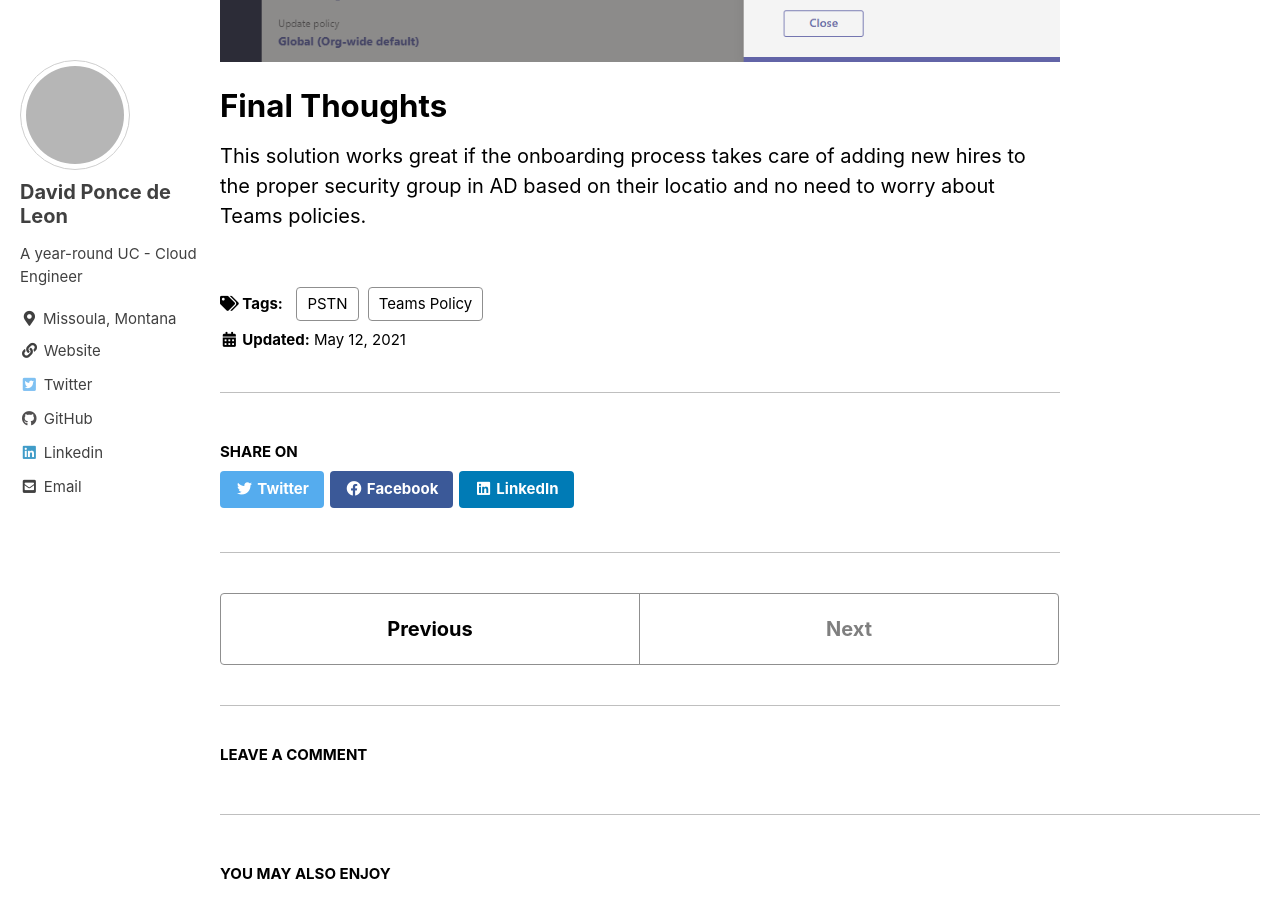
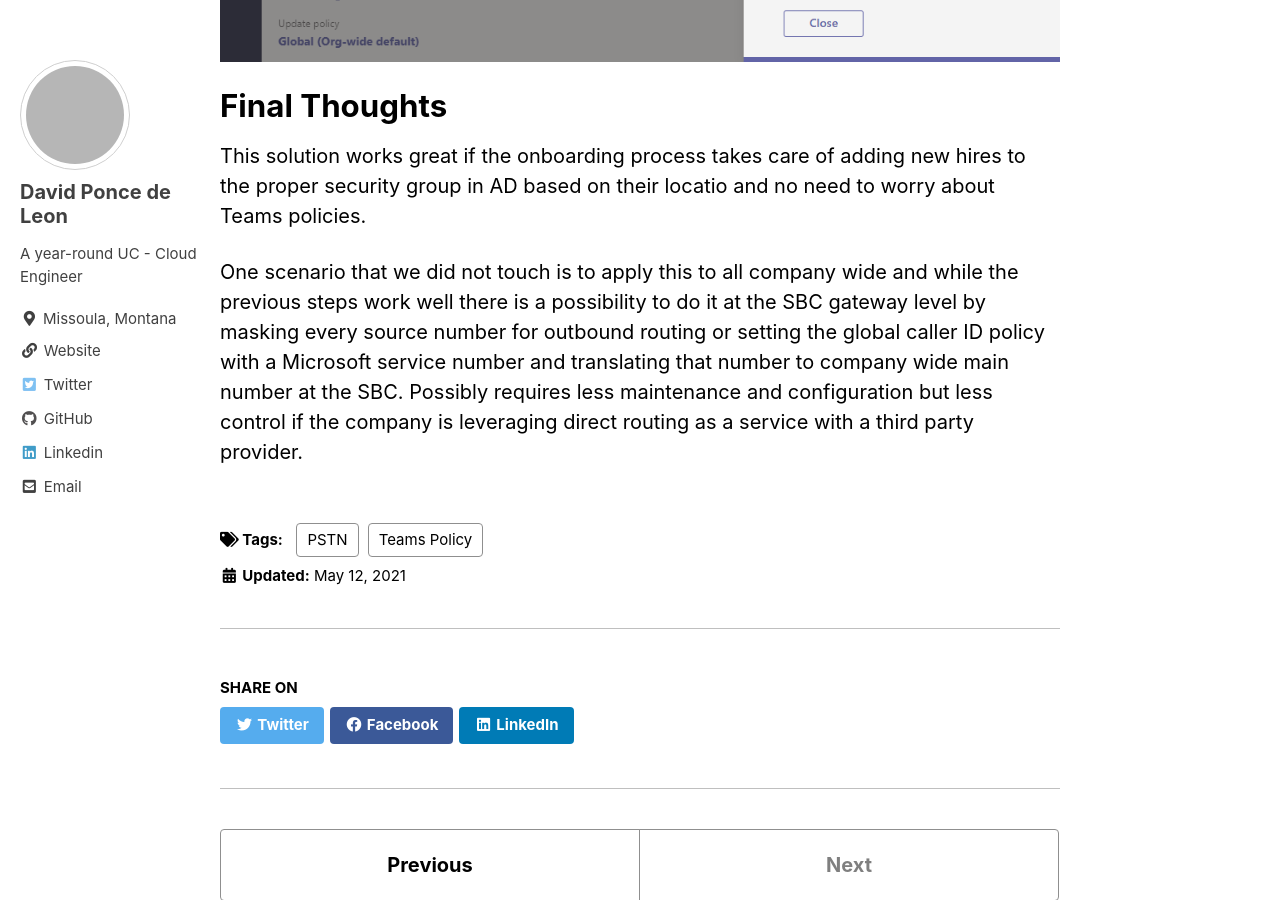
Before and after one commit to Pdleon/pdleon.github.io, a Jekyll site: the page built from _posts/2021-05-12-Teams Outbound Caller ID Mask with a Resource Account.md, in a window 1280 px wide and 900 px high, scrolled down 3996 px. Built offline with Jekyll 4.4.1, drawn with Linux system fonts in a browser that asks for light colours; cached includes are drawn as plain includes; comment, search, counter and statistics services are not loaded; some of the changed text lies outside the part shown; grey boxes are pictures that could not be loaded.

Commit message:
updated post

```diff
--- a/_posts/2021-05-12-Teams Outbound Caller ID Mask with a Resource Account.md
+++ b/_posts/2021-05-12-Teams Outbound Caller ID Mask with a Resource Account.md
@@ -62,3 +62,6 @@ The policy now is assigned to a group and the hierarchy of assignments is direct
 # Final Thoughts
 
 This solution works great if the onboarding process takes care of adding new hires to the proper security group in AD based on their locatio and no need to worry about Teams policies.
+
+One scenario that we did not touch is to apply this to all company wide and while the previous steps work well there is a possibility to do it at the SBC gateway level by masking every source number for outbound routing or setting the global caller ID policy with a Microsoft service number and translating that number to company wide main number at the SBC.
+Possibly requires less maintenance and configuration but less control if the company is leveraging direct routing as a service with a third party provider.
```
